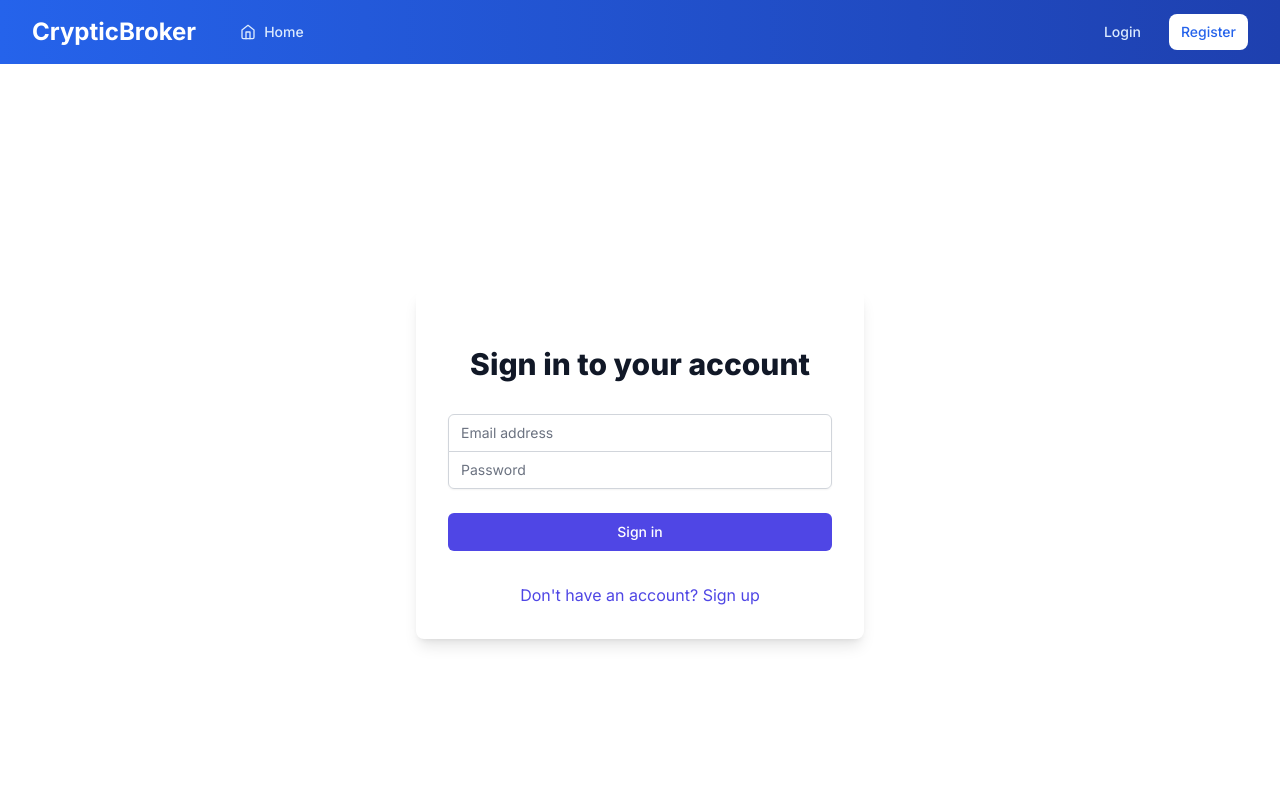
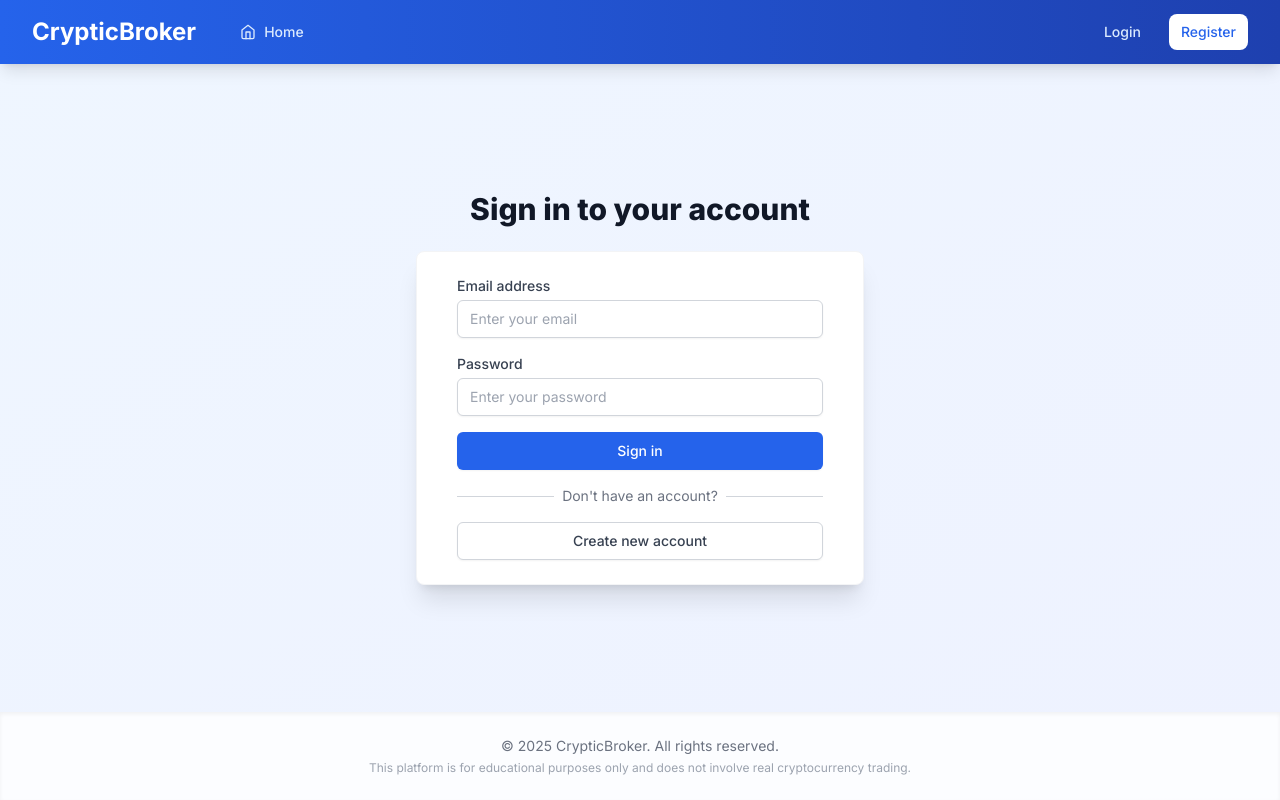
Before and after one commit to TayMcQuaya/CrypticBroker, a Next.js app in the folder frontend/: page /login in a window 1280 px wide. Shown: the top 800 px of the page. Built offline with nearby package versions, Linux system fonts and the light colour scheme; no server answers.

Commit message:
fixed design of log in and register

```diff
--- a/frontend/src/app/globals.css
+++ b/frontend/src/app/globals.css
@@ -30,33 +30,49 @@
 
 /* Custom scrollbar styles */
 ::-webkit-scrollbar {
-  width: 8px;
+  width: 14px;
+  height: 14px;
 }
 
 ::-webkit-scrollbar-track {
-  background: #f1f1f1;
+  background: #f3f4f6;
+  border-radius: 8px;
 }
 
 ::-webkit-scrollbar-thumb {
-  background: #888;
-  border-radius: 4px;
+  background: #93c5fd;
+  border-radius: 8px;
+  border: 3px solid #f3f4f6;
 }
 
 ::-webkit-scrollbar-thumb:hover {
-  background: #555;
+  background: #60a5fa;
 }
 
 /* Dark mode scrollbar adjustments */
 @media (prefers-color-scheme: dark) {
   ::-webkit-scrollbar-track {
-    background: #1a1a1a;
+    background: #1f2937;
   }
 
   ::-webkit-scrollbar-thumb {
-    background: #404040;
+    background: #3b82f6;
+    border: 3px solid #1f2937;
   }
 
   ::-webkit-scrollbar-thumb:hover {
-    background: #4a4a4a;
+    background: #2563eb;
   }
 }
+
+/* Firefox scrollbar styles */
+* {
+  scrollbar-width: auto;
+  scrollbar-color: #93c5fd #f3f4f6;
+}
+
+@media (prefers-color-scheme: dark) {
+  * {
+    scrollbar-color: #3b82f6 #f3f4f7;
+  }
+}
--- a/frontend/src/app/layout.tsx
+++ b/frontend/src/app/layout.tsx
@@ -21,12 +21,12 @@
     <html lang="en">
       <body className={inter.className}>
         <AuthProviderWrapper>
-          <div className="min-h-screen flex flex-col">
+          <div className="min-h-screen flex flex-col bg-gradient-to-br from-blue-50 to-indigo-50">
             <Navbar />
-            <main className="flex-grow">
+            <main className="flex-1 flex flex-col">
               {children}
             </main>
-            <footer className="bg-white shadow-inner py-6">
+            <footer className="bg-white/80 backdrop-blur-sm shadow-inner py-6">
               <div className="container mx-auto px-4 sm:px-6 lg:px-8">
                 <div className="flex flex-col items-center justify-center">
                   <p className="text-sm text-gray-500">
--- a/frontend/src/app/login/page.tsx
+++ b/frontend/src/app/login/page.tsx
@@ -46,44 +46,54 @@
   };
 
   return (
-    <div className="min-h-screen flex items-center justify-center bg-background">
-      <div className="max-w-md w-full space-y-8 p-8 bg-white rounded-lg shadow-lg">
-        <div>
-          <h2 className="mt-6 text-center text-3xl font-extrabold text-gray-900">
+    <div className="flex flex-col flex-1 justify-center px-4">
+      <div className="sm:mx-auto sm:w-full sm:max-w-md">
+        <h2 className="text-center text-3xl font-extrabold text-gray-900 mb-6">
           Sign in to your account
         </h2>
       </div>
-        <form className="mt-8 space-y-6" onSubmit={handleSubmit}>
+
+      <div className="sm:mx-auto sm:w-full sm:max-w-md">
+        <div className="bg-white py-6 px-4 shadow-xl rounded-lg sm:px-10 border border-gray-100">
+          <form className="space-y-4" onSubmit={handleSubmit}>
             {error && (
-            <div className="text-red-500 text-center text-sm">{error}</div>
+              <div className="bg-red-50 border border-red-200 text-red-800 rounded-lg p-3 text-sm">
+                {error}
+              </div>
             )}
-          <div className="rounded-md shadow-sm -space-y-px">
+
             <div>
-              <label htmlFor="email" className="sr-only">
+              <label htmlFor="email" className="block text-sm font-medium text-gray-700">
                 Email address
               </label>
+              <div className="mt-1">
                 <input
                   id="email"
                   name="email"
                   type="email"
+                  autoComplete="email"
                   required
-                className="appearance-none rounded-none relative block w-full px-3 py-2 border border-gray-300 placeholder-gray-500 text-gray-900 rounded-t-md focus:outline-none focus:ring-indigo-500 focus:border-indigo-500 focus:z-10 sm:text-sm"
-                placeholder="Email address"
+                  className="appearance-none block w-full px-3 py-2 border border-gray-300 rounded-md shadow-sm placeholder-gray-400 focus:outline-none focus:ring-blue-500 focus:border-blue-500 sm:text-sm"
+                  placeholder="Enter your email"
                   value={email}
                   onChange={(e) => setEmail(e.target.value)}
                 />
               </div>
+            </div>
+
             <div>
-              <label htmlFor="password" className="sr-only">
+              <label htmlFor="password" className="block text-sm font-medium text-gray-700">
                 Password
               </label>
+              <div className="mt-1">
                 <input
                   id="password"
                   name="password"
                   type="password"
+                  autoComplete="current-password"
                   required
-                className="appearance-none rounded-none relative block w-full px-3 py-2 border border-gray-300 placeholder-gray-500 text-gray-900 rounded-b-md focus:outline-none focus:ring-indigo-500 focus:border-indigo-500 focus:z-10 sm:text-sm"
-                placeholder="Password"
+                  className="appearance-none block w-full px-3 py-2 border border-gray-300 rounded-md shadow-sm placeholder-gray-400 focus:outline-none focus:ring-blue-500 focus:border-blue-500 sm:text-sm"
+                  placeholder="Enter your password"
                   value={password}
                   onChange={(e) => setPassword(e.target.value)}
                 />
@@ -93,16 +103,34 @@
             <div>
               <button
                 type="submit"
-              className="group relative w-full flex justify-center py-2 px-4 border border-transparent text-sm font-medium rounded-md text-white bg-indigo-600 hover:bg-indigo-700 focus:outline-none focus:ring-2 focus:ring-offset-2 focus:ring-indigo-500"
+                className="w-full flex justify-center py-2 px-4 border border-transparent rounded-md shadow-sm text-sm font-medium text-white bg-blue-600 hover:bg-blue-700 focus:outline-none focus:ring-2 focus:ring-offset-2 focus:ring-blue-500 transition-colors"
               >
                 Sign in
               </button>
             </div>
           </form>
-        <div className="text-center mt-4">
-          <Link href="/register" className="text-indigo-600 hover:text-indigo-500">
-            Don&apos;t have an account? Sign up
+
+          <div className="mt-4">
+            <div className="relative">
+              <div className="absolute inset-0 flex items-center">
+                <div className="w-full border-t border-gray-300"></div>
+              </div>
+              <div className="relative flex justify-center text-sm">
+                <span className="px-2 bg-white text-gray-500">
+                  Don&apos;t have an account?
+                </span>
+              </div>
+            </div>
+
+            <div className="mt-4">
+              <Link
+                href="/register"
+                className="w-full flex justify-center py-2 px-4 border border-gray-300 rounded-md shadow-sm text-sm font-medium text-gray-700 bg-white hover:bg-gray-50 focus:outline-none focus:ring-2 focus:ring-offset-2 focus:ring-blue-500 transition-colors"
+              >
+                Create new account
               </Link>
+            </div>
+          </div>
         </div>
       </div>
     </div>
--- a/frontend/src/app/register/page.tsx
+++ b/frontend/src/app/register/page.tsx
@@ -2,7 +2,7 @@
 
 export default function RegisterPage() {
   return (
-    <div className="container mx-auto px-4 sm:px-6 lg:px-8 py-16">
+    <div className="flex flex-col flex-1 justify-center px-4">
       <div className="flex items-center justify-center">
         <RegisterForm />
       </div>
```
Lines whose indentation alone changed are shown as unchanged.
